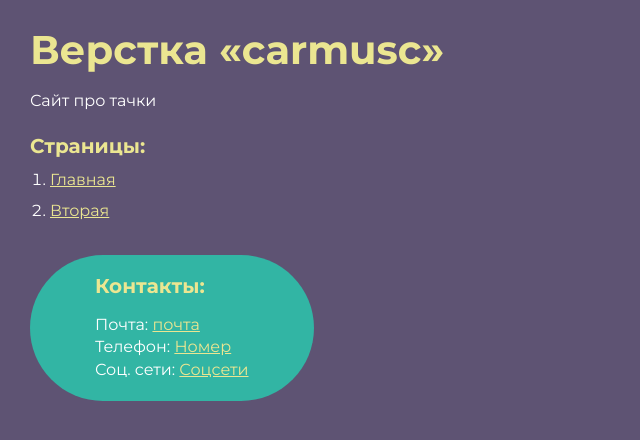
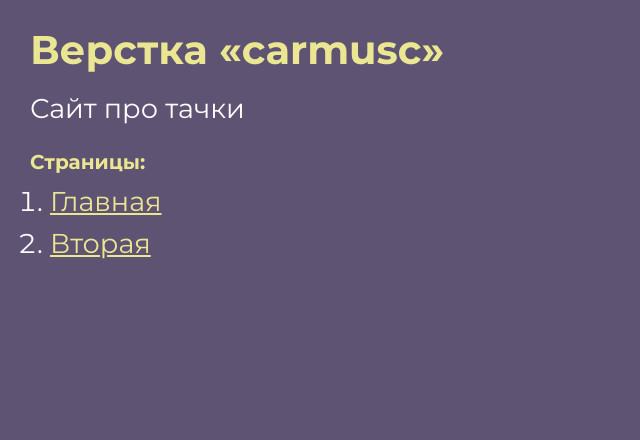
Before and after one commit to 1JordanWalton1/Car-Site, a plain HTML site: page index.html in a window 1280 px wide. Shown: the whole page, without its empty margins (0-640 px from the left). Drawn offline with Linux system fonts and the light colour scheme.

Commit message:
Update index.html

```diff
--- a/index.html
+++ b/index.html
@@ -18,12 +18,6 @@
 			<li><a target="_blank" href="home.html">Главная</a></li>
 			<li><a target="_blank" href="service.html">Вторая</a></li>
 		</ol>
-		<div class="rootpage__contacts">
-			<h2>Контакты:</h2>
-			<p>Почта: <a href="mailto:email@gmail.com">почта</a></p>
-			<p>Телефон: <a href="tel:8800800800">Номер</a></p>
-			<p>Соц. сети: <a href="">Соцсети</a></p>
-		</div>
 	</div>
 </body>
 <style>
@@ -54,7 +48,7 @@
 		font-family: Montserrat;
 		font-size: 100%;
 		line-height: 1;
-		font-size: 1rem;
+		font-size: 1.7rem;
 	}
 
 	a {
```
